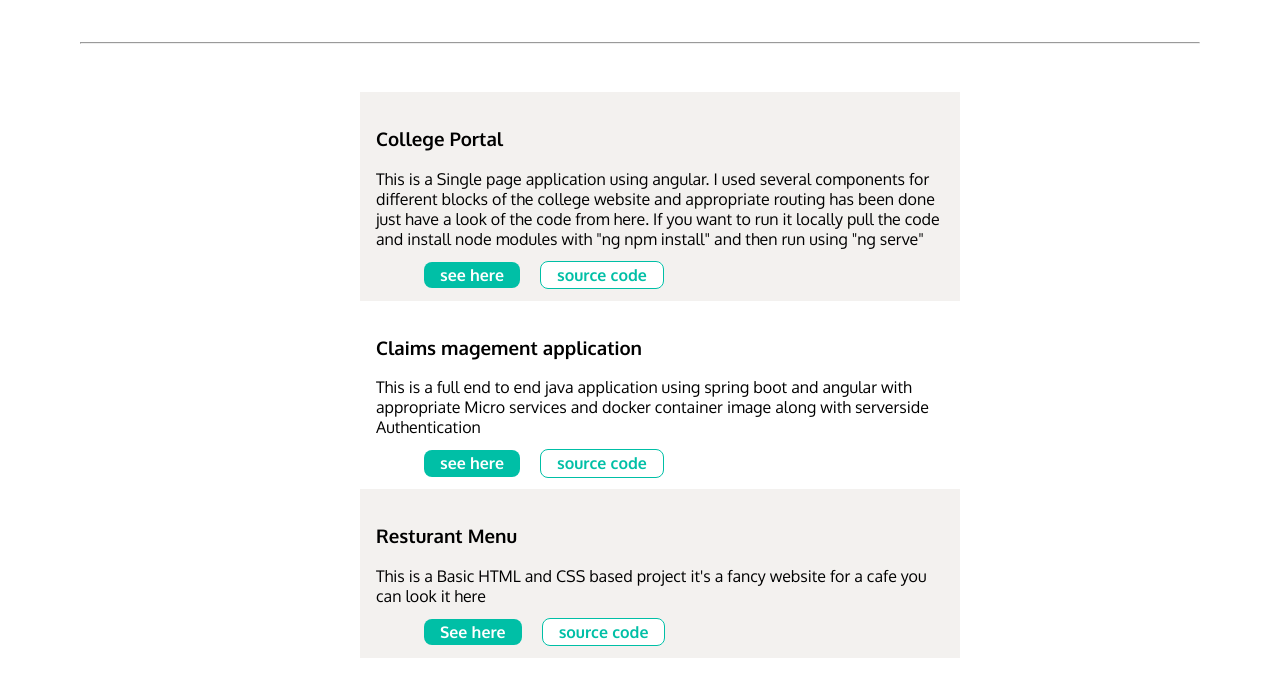
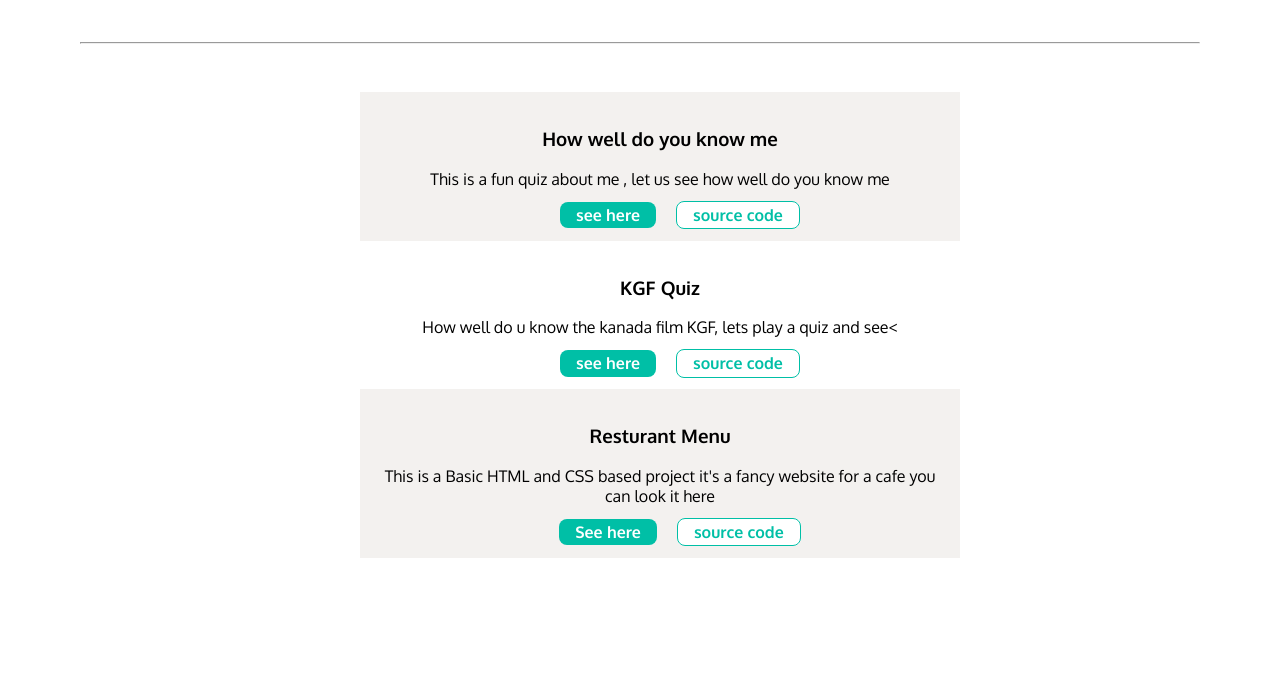
Before and after one commit to htihaS/neoG-Sahith-Kodumuri, a plain HTML site: page projects.html in a window 1280 px wide. Shown: the part 247-937 px from the top of the page. After the commit the page ends 837 px from the top, so only its background shows below. Drawn offline with Linux system fonts and the light colour scheme.

Commit message:
added repl projects

```diff
--- a/projects.html
+++ b/projects.html
@@ -29,24 +29,20 @@
     <div>
         <ul reversed class="container container-center list-non-bullet">
             <li class="section section-offwhite">
-                <h3>College Portal</h3>
-                <p>This is a Single page application using angular.
-                    I used several components for different blocks of the college website
-                    and appropriate routing has been done just have a look of the code from here.
-                    If you want to run it locally pull the code and install node modules with "ng npm install"  and then run using "ng serve"</p>
+                <h3>How well do you know me</h3>
+                <p>This is a fun quiz about me , let us see how well do you know me</p>
                 <ul class="list-non-bullet">
-                    <li class="list-item-inline"><a class="links link-primary" href="/">see here</a></li>
-                    <li class="list-item-inline"><a class="links link-secondary" href="https://github.com/htihaS/Web-UI-Project.git">source code</a></li>
+                    <li class="list-item-inline"><a class="links link-primary" href="https://replit.com/@KodumuriSahith/How-well-do-you-know-me?v=1">see here</a></li>
+                    <li class="list-item-inline"><a class="links link-secondary" href="https://github.com/htihaS/neoG-how-well-do-you-know-me.git">source code</a></li>
                 </ul>
             </li>
 
             <li class="section section-white">
-                <h3>Claims magement application</h3>
-                <p>This is a full end to end java application
-                    using spring boot and angular with appropriate Micro services and docker container image along with serverside Authentication </p>
+                <h3>KGF Quiz</h3>
+                <p>How well do u know the kanada film KGF, lets play a quiz and see< </p>
                 <ul class="list-non-bullet">
-                    <li class="list-item-inline"><a class="links link-primary" href="/">see here</a></li>
-                    <li class="list-item-inline"><a class="links link-secondary" href="https://github.com/htihaS/claims-management-app.git">source code</a></li>
+                    <li class="list-item-inline"><a class="links link-primary" href="https://replit.com/@KodumuriSahith/quiz-on-KGF?v=1">see here</a></li>
+                    <li class="list-item-inline"><a class="links link-secondary" href="https://github.com/htihaS/neoG-quiz-on-KGF.git">source code</a></li>
                 </ul>
             </li>
 
--- a/style.css
+++ b/style.css
@@ -90,6 +90,7 @@ border-bottom-left-radius: 1rem;
 /* Section */
 .section{
     padding: 1rem;
+    text-align: center;
 }
 .section .section-heading{
     padding: 2rem;
```
